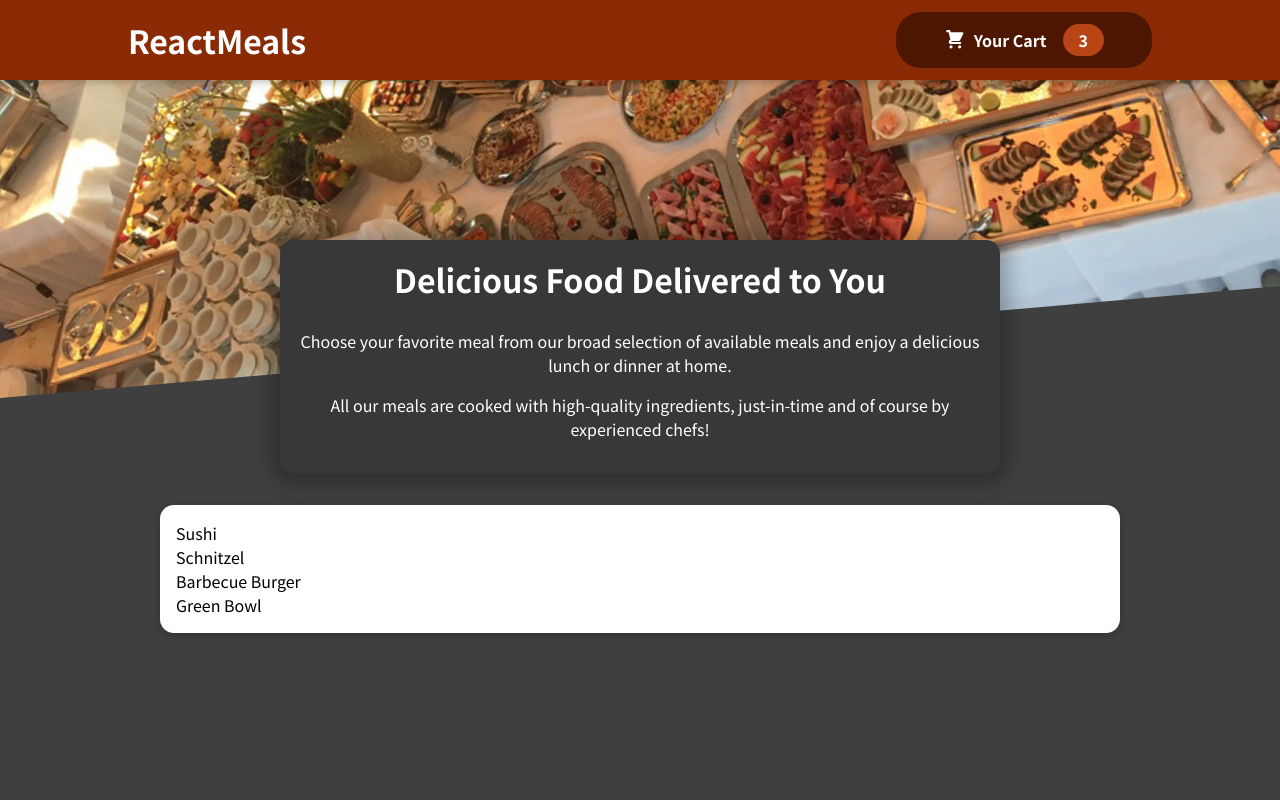
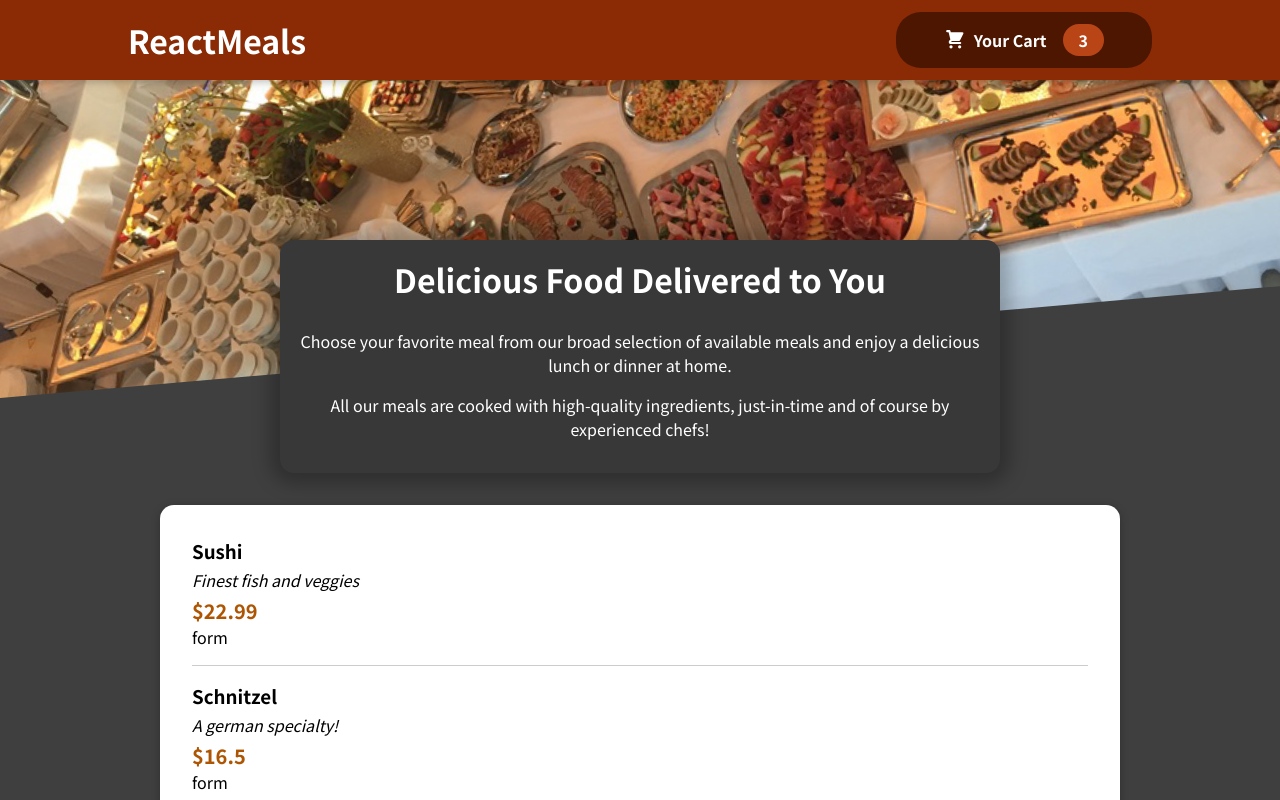
Before and after one commit to mostlyclicks/react-meals, a React (Create React App) app: page / in a window 1280 px wide. Shown: the top 800 px of the page. Built offline with nearby package versions, Linux system fonts and the light colour scheme.

Commit message:
add meal item component

```diff
--- a/src/components/Meals/AvailableMeals.js
+++ b/src/components/Meals/AvailableMeals.js
@@ -1,48 +1,52 @@
-import React from 'react'
-import classes from './AvailableMeals.module.css'
-import Card from '../UI/Card'
+import React from "react";
+import classes from "./AvailableMeals.module.css";
+import Card from "../UI/Card";
+import MealItem from "./MealItem/MealItem";
 
 const DUMMY_MEALS = [
 	{
-    id: 'm1',
-    name: 'Sushi',
-    description: 'Finest fish and veggies',
+		id: "m1",
+		name: "Sushi",
+		description: "Finest fish and veggies",
 		price: 22.99,
 	},
 	{
-    id: 'm2',
-    name: 'Schnitzel',
-    description: 'A german specialty!',
+		id: "m2",
+		name: "Schnitzel",
+		description: "A german specialty!",
 		price: 16.5,
 	},
 	{
-    id: 'm3',
-    name: 'Barbecue Burger',
-    description: 'American, raw, meaty',
+		id: "m3",
+		name: "Barbecue Burger",
+		description: "American, raw, meaty",
 		price: 12.99,
 	},
 	{
-    id: 'm4',
-    name: 'Green Bowl',
-    description: 'Healthy...and green...',
+		id: "m4",
+		name: "Green Bowl",
+		description: "Healthy...and green...",
 		price: 18.99,
 	},
 ];
 
 const AvailableMeals = () => {
-
-  const mealsList = DUMMY_MEALS.map(meal => <li>{meal.name}</li>)
+	const mealsList = DUMMY_MEALS.map((meal) => (
+		<MealItem
+			key={meal.id}
+			name={meal.name}
+			description={meal.description}
+			price={meal.price}
+		/>
+	));
 
 	return (
 		<section className={classes.meals}>
-      <ul>
 			<Card>
-        {mealsList}
+				<ul>{mealsList}</ul>
 			</Card>
-      </ul>
+		</section>
+	);
+};
 
-    </section>
-  )
-}
-
-export default AvailableMeals
+export default AvailableMeals;
--- /dev/null
+++ b/src/components/Meals/MealItem/MealItem.js
@@ -0,0 +1,26 @@
+import React from 'react'
+import classes from './MealItem.module.css'
+
+const MealItem = (props) => {
+
+  const price = `$${props.price}`
+
+  return (
+    <li className={classes.meal}>
+      <div>
+        <h3>{props.name}</h3>
+      <div className={classes.description}>
+        {props.description}
+      </div>
+      <div className={classes.price}>
+        {price}
+      </div>
+      <div>
+        form
+      </div>
+      </div>
+    </li>
+  )
+}
+
+export default MealItem
--- /dev/null
+++ b/src/components/Meals/MealItem/MealItem.module.css
@@ -0,0 +1,22 @@
+.meal {
+  display: flex;
+  justify-content: space-between;
+  margin: 1rem;
+  padding-bottom: 1rem;
+  border-bottom: 1px solid #ccc;
+}
+
+.meal h3 {
+  margin: 0 0 0.25rem 0;
+}
+
+.description {
+  font-style: italic;
+}
+
+.price {
+  margin-top: 0.25rem;
+  font-weight: bold;
+  color: #ad5502;
+  font-size: 1.25rem;
+}
```
Also changed, not shown: src/components/Meals/MealItem/MealItemForm.js (added, +11 -0 lines), 1 other file (tests, documents, lock files or other folders). Lines whose indentation alone changed are shown as unchanged.
